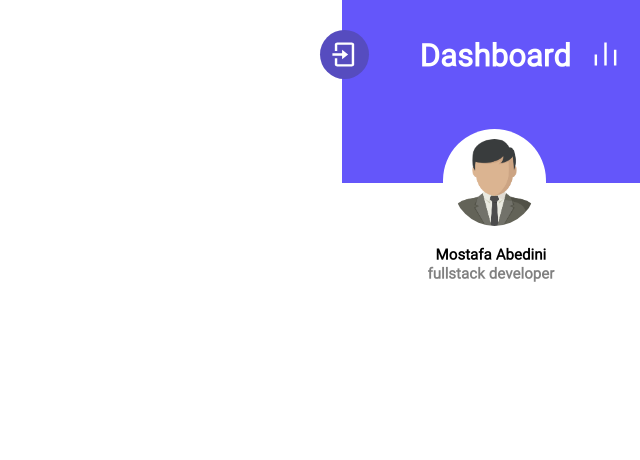
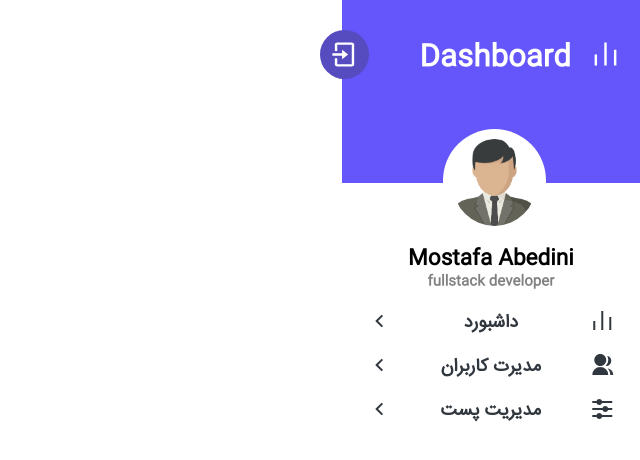
Before and after one commit to CodeLandGroup/Control-Panel-CodeLand, a React (Create React App) app: page / in a window 1280 px wide. Shown: the top 460 px of the page, without its empty margins (640-1280 px from the left). Built offline with nearby package versions, Linux system fonts and the light colour scheme.

Commit message:
Create Main SideBar

```diff
--- a/src/Layout/SideBar/SideBar.jsx
+++ b/src/Layout/SideBar/SideBar.jsx
@@ -3,6 +3,7 @@ import Item from '../../CommonElements/Gird/Item'
 import SideBarHeader from './Header/SideBarHeader'
 import SideBarProfile from './Header/SideBarProfile'
 import '../../assets/css/SideBar/SideBar.css'
+import SideBarMain from './SideBarMain/SideBarMain'
 
 export default function SideBar() {
     return (
@@ -10,6 +11,7 @@ export default function SideBar() {
             <Item className="sidebar" sx={{ gridRow: '1', gridColumn: '18/18' }}>
                 <SideBarHeader />
                 <SideBarProfile />
+                <SideBarMain />
             </Item>
         </>
     )
--- /dev/null
+++ b/src/Layout/SideBar/SideBarMain/SideBarMain.jsx
@@ -0,0 +1,34 @@
+import React from 'react'
+import { RiBarChartLine, RiArrowLeftSLine,RiGroupFill,RiEqualizerFill } from "react-icons/ri";
+
+export default function SideBarMain() {
+    return (
+        <>
+            <div className='sidebar-main'>
+                <ul>
+                    <li className='main-item'>
+                        <a href="#" className='d-flex text-gray-2 text-center w-100 mt-20'>
+                            <RiBarChartLine className='w-25 text-center' />
+                            <h3 className='w-50 text-center mt-5'>داشبورد</h3>
+                            <RiArrowLeftSLine className='w-25 text-end' />
+                        </a>
+                    </li>
+                    <li className='main-item'>
+                        <a href="#" className='d-flex text-gray-2  text-center w-100 mt-20'>
+                            <RiGroupFill className='w-25 text-center' />
+                            <h3 className='w-50 text-center mt-5'>مدیرت کاربران</h3>
+                            <RiArrowLeftSLine className='w-25 text-end' />
+                        </a>
+                    </li>
+                    <li className='main-item'>
+                        <a href="#" className='d-flex text-gray-2 text-center w-100 mt-20'>
+                            <RiEqualizerFill className='w-25 text-center' />
+                            <h3 className='w-50 text-center mt-5'>مدیریت پست</h3>
+                            <RiArrowLeftSLine className='w-25 text-end' />
+                        </a>
+                    </li>
+                </ul>
+            </div>
+        </>
+    )
+}
--- a/src/assets/css/SideBar/SideBar.css
+++ b/src/assets/css/SideBar/SideBar.css
@@ -1,3 +1,5 @@
+/* ============================== SideBar Header Style */
+
 .sidebar-header {
     font-size: 29px;
     height: 163px;
@@ -9,19 +11,37 @@
     border-radius: 30px;
     left: -22px;
 }
-.sidebar-header h3{
+
+.sidebar-header h3 {
     margin-top: 25px;
 }
-.sidebar-profile img{
+
+/* ===================================== SideBar Profile Style */
+.sidebar-profile img {
     width: 83px;
     border-radius: 55px;
     left: 34%;
     top: -120px;
 }
-.sidebar-profile .profile-title{
+
+.sidebar-profile .profile-title {
     margin-top: 66px;
 }
 
-.sidebar-profile .profile-title h3{
+.sidebar-profile .profile-title h2 {
     font-size: revert;
 }
+
+/* ==================================== SideBar Main Style */
+.sidebar-main {
+    height: 575px;
+    overflow-y: auto;
+}
+
+.sidebar-main .main-item {
+    font-size: large;
+}
+
+.sidebar-main .main-item svg {
+    font-size: x-large;
+}
--- a/src/assets/css/reset.css
+++ b/src/assets/css/reset.css
@@ -66,6 +66,11 @@ table {
     border-spacing: 0;
 }
 
+a {
+    color: inherit;
+    text-decoration: inherit;
+    /* no underline */
+}
 
 .d-flex {
     display: flex;
@@ -82,6 +87,7 @@ table {
 .mt-20 {
     margin-top: 20px;
 }
+
 .background-default {
     background: #6456fa;
 }
@@ -97,17 +103,42 @@ table {
 .position-absolute {
     position: absolute;
 }
-.w-100{
+
+.w-100 {
     width: 100%;
 }
-.background-white{
+
+.background-white {
     background-color: white;
 }
 
-.text-center{
+.text-center {
     text-align: center;
 }
 
-.text-gray{
+.text-end {
+    text-align: end;
+}
+
+.text-gray {
     color: gray;
 }
+.text-gray-2{
+    color: #31373e;
+}
+.w-50 {
+    width: 50%;
+}
+
+.w-25 {
+    width: 25%;
+}
+.transition {
+    -webkit-transition: 500ms all cubic-bezier(0.39, 0.58, 0.57, 1);
+    transition: 500ms all cubic-bezier(0.39, 0.58, 0.57, 1);
+}
+
+.transition:hover {
+    -webkit-transition: 500ms all cubic-bezier(0.39, 0.58, 0.57, 1);
+    transition: 500ms all cubic-bezier(0.39, 0.58, 0.57, 1);
+}
--- /dev/null
+++ b/src/assets/css/scroll.css
@@ -0,0 +1,19 @@
+::-webkit-scrollbar {
+    width: 10px;
+  }
+
+  /* Track */
+  ::-webkit-scrollbar-track {
+    background: #f1f1f1;
+  }
+
+  /* Handle */
+  ::-webkit-scrollbar-thumb {
+    background: #6456fa;
+    border-radius: 4px;
+  }
+
+  /* Handle on hover */
+  ::-webkit-scrollbar-thumb:hover {
+    background: #555;
+  }
--- a/src/index.js
+++ b/src/index.js
@@ -1,6 +1,7 @@
 import React from 'react';
 import ReactDOM from 'react-dom';
 import App from './App';
+import './assets/css/scroll.css'
 import './assets/css/reset.css';
 
 
```
